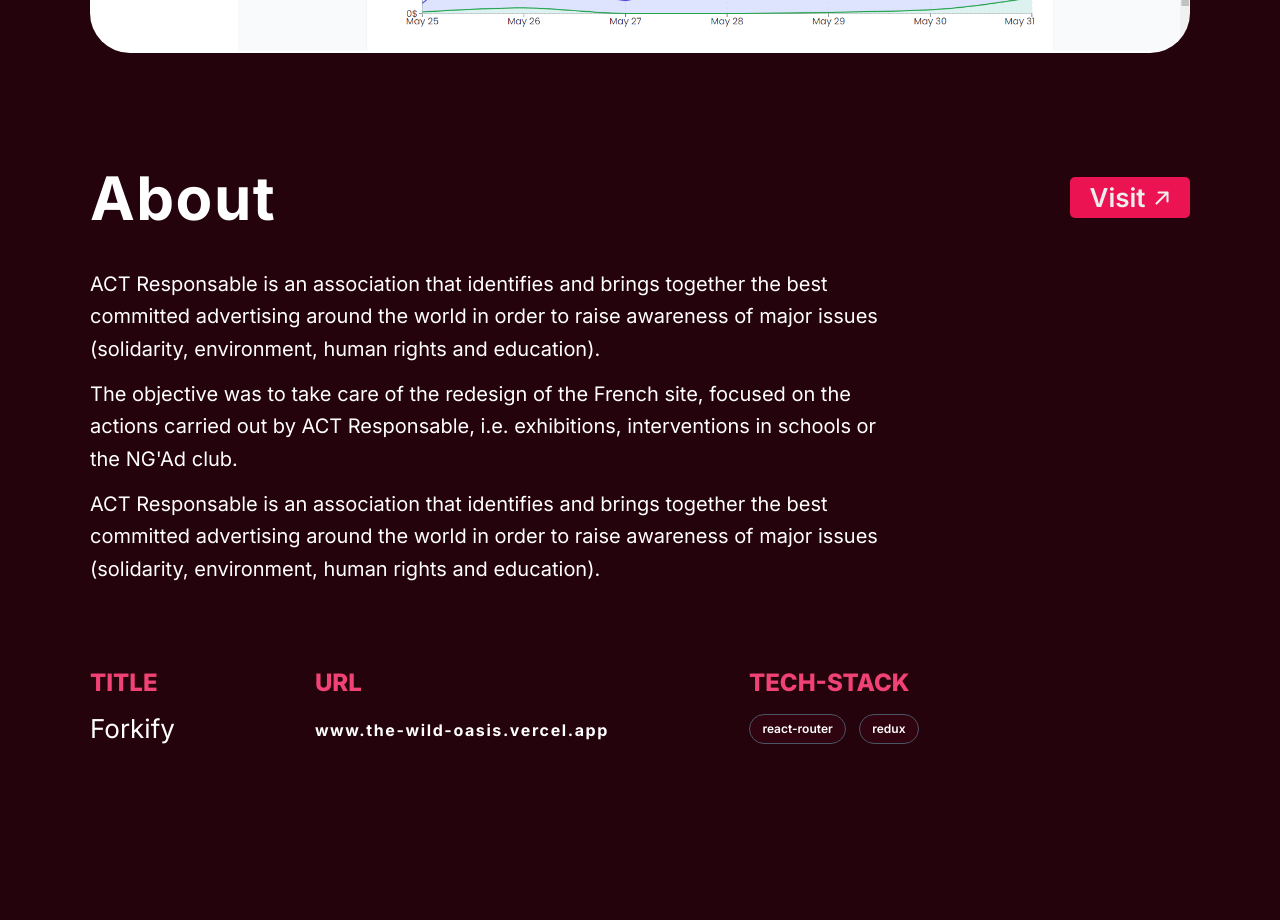
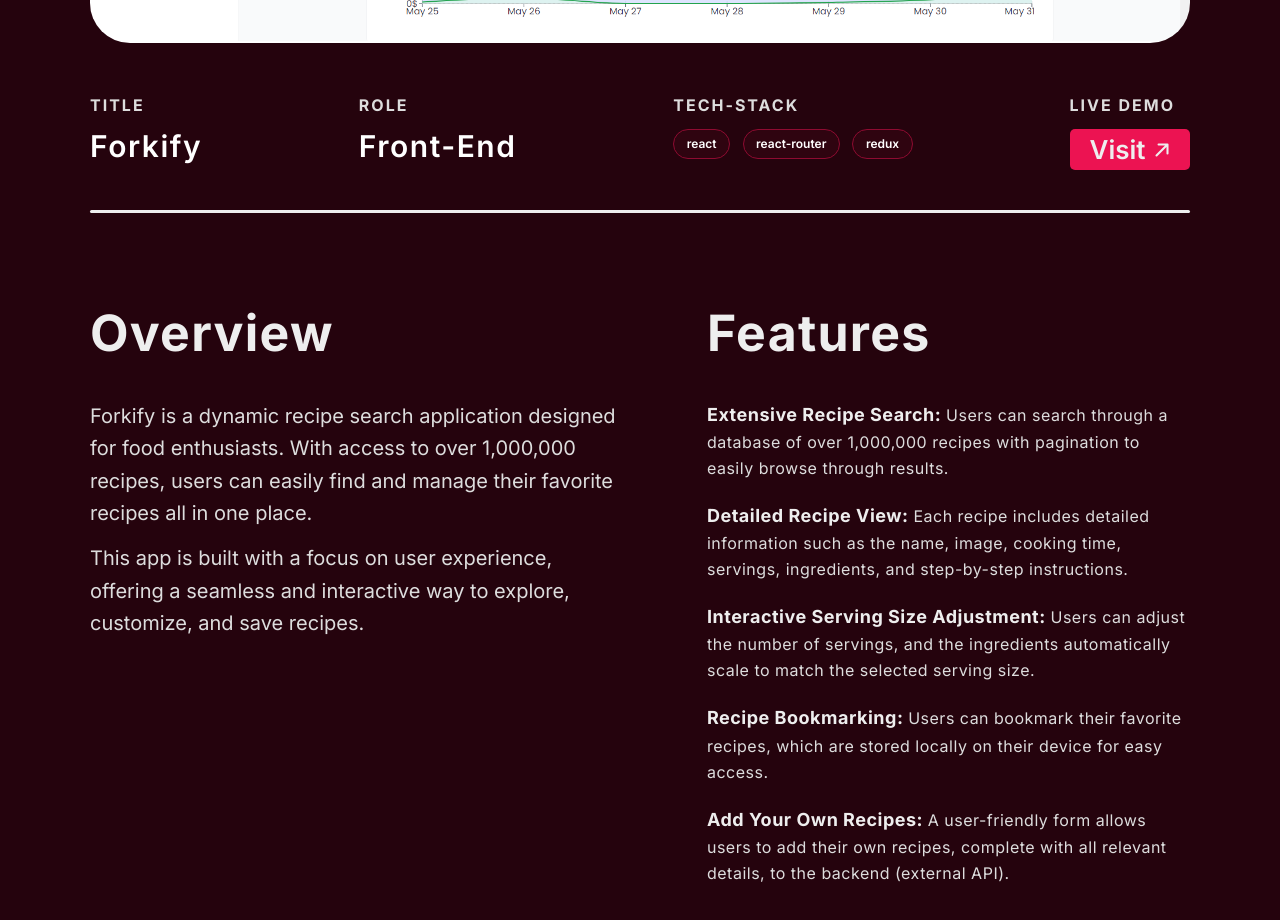
Before and after one commit to salahasb/portfolio, a React (Vite) app: page /projects/forkify in a window 1280 px wide. Shown: the part 840-1760 px from the top of the page. Before the commit the page ends 1678 px from the top, so only its background shows below. Built offline with nearby package versions, Linux system fonts and the light colour scheme.

Commit message:
change project detail ui + add project features

```diff
--- a/src/pages/project-detail/ProjectDetail.jsx
+++ b/src/pages/project-detail/ProjectDetail.jsx
@@ -2,21 +2,24 @@ import { PiArrowUpRight, PiArrowUpRightBold } from "react-icons/pi";
 import { useAnimatedRouting } from "../../features/animated-routing/contexts/AnimatedRoutingContext";
 import { myProjects } from "./../../utils/constants";
 import Button from "../../components/Button";
+import ProjectInfo from "./ProjectInfo";
+import ProjectOverview from "./ProjectOverview";
+import ProjectFeatures from "./ProjectFeatures";
 
 function ProjectDetail({ className, project }) {
 	const { setIsAnimating } = useAnimatedRouting();
 	return (
 		<section
-			className={`absolute   w-full  inset-0  max-w-[140rem] mx-auto  ${className}`}
+			className={`absolute   w-full  inset-0  max-w-[120rem] mx-auto  ${className}`}
 			onAnimationEnd={(e) => {
 				e.animationName === "fadeOut" ? setIsAnimating(false) : "";
 			}}
 		>
-			<h2 className="text-clamp-project-detail-name mx-auto w-fit mt-3 lg:mt-16 font-bold tracking-wider mb-10 md:mb-12 lg:mb-16">
+			<h2 className="text-clamp-project-detail-name mx-auto w-fit mt-3 lg:mt-16 font-bold tracking-wider mb-10 md:mb-12 lg:mb-12">
 				{project.name}
 			</h2>
 
-			<div className="overflow-hidden rounded-[15px] sm:rounded-[20px] md:rounded-[30px] lg:rounded-[40px] aspect-video mb-24 lg:mb-[10rem]  ">
+			<div className="overflow-hidden rounded-[15px] sm:rounded-[20px] md:rounded-[30px] lg:rounded-[40px] aspect-video   lg:mb-[5rem]  ">
 				{/* <img
 					src={`${project.src}.webp`}
 					alt={`${project.name} app screenshot`}
@@ -27,86 +30,15 @@ function ProjectDetail({ className, project }) {
 				/>
 			</div>
 
-			<div className="mb-24 lg:mb-[8rem]">
-				<div className="flex justify-between font-bold items-center mb-10 @container">
-					<h3 className="text-[clamp(0rem,7vw,6rem)] font-bold tracking-wide">
-						About
-					</h3>
+			<ProjectInfo project={project} />
 
-					<Button className=" bg-brand-500 px-[clamp(1.2rem,2vw,2rem)] !py-2 lg:!py-3  ">
-						<a
-							href=" "
-							target="_blank"
-							className="flex gap-x-2 h-fit items-center"
-						>
-							<span className=" leading-[1] text-clamp-project-detail-visit">
-								Visit
-							</span>
-							<PiArrowUpRightBold className=" text-[clamp(0rem,5vw,2.2rem)] -mr-1" />
-						</a>
-					</Button>
-				</div>
+			<div className="w-full  h-[0.3rem] rounded-md bg-[#eee] mb-[8rem]"></div>
 
-				<div className="text-clamp-project-detail-description leading-relaxed max-w-[80rem]">
-					<p className="mb-5">
-						ACT Responsable is an association that identifies and brings
-						together the best committed advertising around the world in order to
-						raise awareness of major issues (solidarity, environment, human
-						rights and education).
-					</p>
-					<p className="mb-5">
-						The objective was to take care of the redesign of the French site,
-						focused on the actions carried out by ACT Responsable, i.e.
-						exhibitions, interventions in schools or the NG'Ad club.
-					</p>
-					<p>
-						ACT Responsable is an association that identifies and brings
-						together the best committed advertising around the world in order to
-						raise awareness of major issues (solidarity, environment, human
-						rights and education).
-					</p>
-				</div>
+			<div className="flex justify-between gap-36 pb-36">
+				<ProjectOverview />
+				<ProjectFeatures />
 			</div>
-
-			<div className="pb-36 flex   flex-wrap gap-10 sm:gap-y-16  gap-x-56  ">
-				<div className="flex flex-col  500:shrink-0 ">
-					<span className="uppercase  text-[2rem] lg:text-[2.4rem] font-extrabold  text-brand-400 mb-3">
-						Title
-					</span>
-					<span className="text-[2.6rem]">{project.name}</span>
-				</div>
-
-				<div className="flex flex-col 500:shrink-0">
-					<span className="uppercase text-[2rem] mb-[1.7rem] lg:text-[2.4rem] font-extrabold  text-brand-400 ">
-						Url
-					</span>
-					<span className=" text-[1.4rem] sm:text-[1.6rem]   mb-2 font-bold   tracking-widest">
-						www.the-wild-oasis.vercel.app
-					</span>
-				</div>
-
-				<div className="flex flex-col 500:shrink-0 md:basis-full lg:basis-auto">
-					<span className="uppercase text-[2rem] lg:text-[2.4rem] font-extrabold  text-brand-400 mb-5">
-						tech-stack
-					</span>
-					<ul className="flex flex-wrap gap-x-5 gap-y-4 max-w-[50rem]">
-						{project.techStack.map((tech) => (
-							<li
-								key={tech}
-								className="bg-brand-900 border border-gray-600 text-[1.2rem] font-semibold px-5 py-2 rounded-full"
-							>
-								{tech}
-							</li>
-						))}
-						{/* <li
-							// key={tech}
-							className="bg-brand-900 border border-gray-600 text-[1.2rem] px-5 py-2 rounded-full"
-						>
-							{"dsdsd"}
-						</li> */}
-					</ul>
-				</div>
-			</div>
+			{/* </div> */}
 		</section>
 	);
 }
--- /dev/null
+++ b/src/pages/project-detail/ProjectFeatures.jsx
@@ -0,0 +1,63 @@
+import { PiDotBold } from "react-icons/pi";
+
+function ProjectFeatures() {
+	return (
+		<div className="basis-1/2 tracking-wider leading-relaxed text-[#ddd] max-w-[60rem]">
+			<h3 className="text-[clamp(0rem,7vw,5rem)] font-bold tracking-wide mb-[2.5rem] text-[#eee]">
+				Features
+			</h3>
+
+			<p className=" mb-[2rem] ">
+				<span className="text-[1.8rem]  text-[#eee] font-bold shrink-0 ">
+					<span>Extensive Recipe Search: </span>
+				</span>
+				<span className="text-[1.6rem] ">
+					Users can search through a database of over 1,000,000 recipes with
+					pagination to easily browse through results.
+				</span>
+			</p>
+
+			<p className=" mb-[2rem] ">
+				<span className="text-[1.8rem]  text-[#eee] font-bold shrink-0 ">
+					Detailed Recipe View:{" "}
+				</span>
+				<span className="text-[1.6rem] ">
+					Each recipe includes detailed information such as the name, image,
+					cooking time, servings, ingredients, and step-by-step instructions.
+				</span>
+			</p>
+
+			<p className=" mb-[2rem] ">
+				<span className="text-[1.8rem]  text-[#eee] font-bold shrink-0 ">
+					Interactive Serving Size Adjustment:{" "}
+				</span>
+				<span className="text-[1.6rem] ">
+					Users can adjust the number of servings, and the ingredients
+					automatically scale to match the selected serving size.
+				</span>
+			</p>
+
+			<p className=" mb-[2rem] ">
+				<span className="text-[1.8rem]  text-[#eee] font-bold shrink-0 ">
+					Recipe Bookmarking:{" "}
+				</span>
+				<span className="text-[1.6rem] ">
+					Users can bookmark their favorite recipes, which are stored locally on
+					their device for easy access.
+				</span>
+			</p>
+
+			<p className=" mb-[2rem] ">
+				<span className="text-[1.8rem]  text-[#eee] font-bold shrink-0">
+					Add Your Own Recipes:{" "}
+				</span>
+				<span className="text-[1.6rem] ">
+					A user-friendly form allows users to add their own recipes, complete
+					with all relevant details, to the backend (external API).
+				</span>
+			</p>
+		</div>
+	);
+}
+
+export default ProjectFeatures;
--- /dev/null
+++ b/src/pages/project-detail/ProjectInfo.jsx
@@ -0,0 +1,68 @@
+import { PiArrowUpRightBold } from "react-icons/pi";
+import Button from "../../components/Button";
+
+function ProjectInfo({ project }) {
+	return (
+		<div className=" my-[4rem] flex    justify-between flex-wrap gap-x-40 ">
+			<div className="flex flex-col  500:shrink-0 ">
+				<span className="uppercase   text-[2rem] lg:text-[1.6rem] text-[#ddd] font-bold tracking-[0.2rem]     mb-3">
+					Title
+				</span>
+				<span className="text-[3rem] font-semibold tracking-wider ">
+					{project.name}
+				</span>
+			</div>
+
+			<div className="flex flex-col 500:shrink-0">
+				<span className="uppercase  text-[2rem] mb-3 lg:text-[1.6rem] text-[#ddd] font-bold tracking-[0.2rem]     ">
+					role
+				</span>
+				<span className=" text-[3rem] font-semibold tracking-wider capitalize">
+					{project.role}
+				</span>
+			</div>
+
+			<div className="flex flex-col 500:shrink-0 md:basis-full lg:basis-auto ">
+				<span className="uppercase  text-[2rem] lg:text-[1.6rem] text-[#ddd] font-bold tracking-[0.2rem]     mb-5">
+					tech-stack
+				</span>
+				<ul className="flex flex-wrap gap-x-5 gap-y-4 max-w-[35rem] justify-self-center">
+					{project.techStack.map((tech) => (
+						<li
+							key={tech}
+							className="bg-brand-900 border border-brand-700 text-[1.2rem] font-semibold px-5 py-2 rounded-full"
+						>
+							{tech}
+						</li>
+					))}
+					{/* <li
+						// key={tech}
+						className="bg-brand-900 border border-gray-600 text-[1.2rem] px-5 py-2 rounded-full"
+					>
+						{"dsdsd"}
+					</li> */}
+				</ul>
+			</div>
+
+			<div className="flex flex-col 500:shrink-0">
+				<span className="uppercase  text-[2rem] mb-5 lg:text-[1.6rem] text-[#ddd] font-bold tracking-[0.2rem]     ">
+					Live Demo
+				</span>
+				<Button className=" bg-brand-500 px-[clamp(1.2rem,2vw,2rem)] !py-2 lg:!py-3  justify-self-center  h-fit ">
+					<a
+						href=" "
+						target="_blank"
+						className="flex gap-x-2 h-fit items-center"
+					>
+						<span className=" leading-[1] text-clamp-project-detail-visit">
+							Visit
+						</span>
+						<PiArrowUpRightBold className=" text-[clamp(0rem,5vw,2.2rem)] -mr-1" />
+					</a>
+				</Button>
+			</div>
+		</div>
+	);
+}
+
+export default ProjectInfo;
--- /dev/null
+++ b/src/pages/project-detail/ProjectOverview.jsx
@@ -0,0 +1,23 @@
+function ProjectOverview() {
+	return (
+		<div className="flex justify-between">
+			<div className="text-clamp-project-detail-description leading-relaxed max-w-[60rem] text-[#ddd]">
+				<h3 className="text-[clamp(0rem,7vw,5rem)] font-bold tracking-wide mb-[2.5rem] text-[#eee]">
+					Overview
+				</h3>
+				<p className="mb-5">
+					Forkify is a dynamic recipe search application designed for food
+					enthusiasts. With access to over 1,000,000 recipes, users can easily
+					find and manage their favorite recipes all in one place.
+				</p>
+
+				<p className="mb-5">
+					This app is built with a focus on user experience, offering a seamless
+					and interactive way to explore, customize, and save recipes.
+				</p>
+			</div>
+		</div>
+	);
+}
+
+export default ProjectOverview;
--- a/src/utils/constants.jsx
+++ b/src/utils/constants.js
@@ -15,7 +15,8 @@ export const myProjects = [
 		path: "/projects/forkify",
 		description: "recipe finder",
 		src: "/projects/forkify",
-		techStack: ["react-router", "redux"],
+		techStack: ["react", "react-router", "redux"],
+		role: "front-end",
 	},
 	{
 		name: "The Wild Oasis",
@@ -23,18 +24,21 @@ export const myProjects = [
 		description: "hotel manager",
 		src: "/projects/the-wild-oasis",
 		techStack: [
+			"react",
 			"styled-components",
 			"react-router",
 			"supabase",
 			"react-query",
 			"react-hook-form",
 		],
+		role: "full-stack",
 	},
 	{
 		name: "WorldWise",
 		path: "/projects/worldwise",
 		description: "travel tracker",
 		src: "/projects/worldwise",
-		techStack: ["leaflet", "react-router"],
+		techStack: ["react", "leaflet", "react-router"],
+		role: "front-end",
 	},
 ];
```
